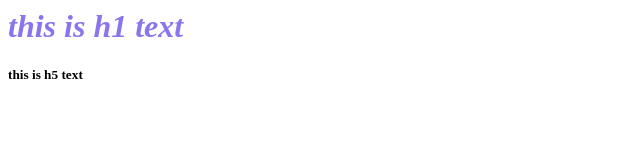
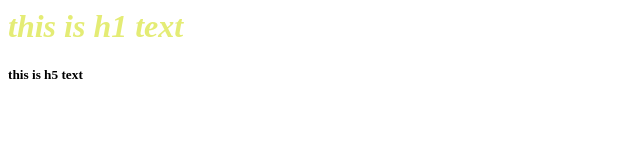
Before and after one commit to harbiad/webpage, a plain HTML site: page index.html in a window 1280 px wide. Shown: the whole page, without its empty margins (0-640 px from the left). Drawn offline with Linux system fonts and the light colour scheme.

Commit message:
changed the color again

```diff
--- a/index.html
+++ b/index.html
@@ -1,6 +1,6 @@
 <html>
 <body>
-  <h1 style="color:#8b75ec; font-style:italic"> this is h1 text </h1>
+  <h1 style="color:#e4ec75; font-style:italic"> this is h1 text </h1>
   <h5> this is h5 text </h5>
 
 </body>
```
